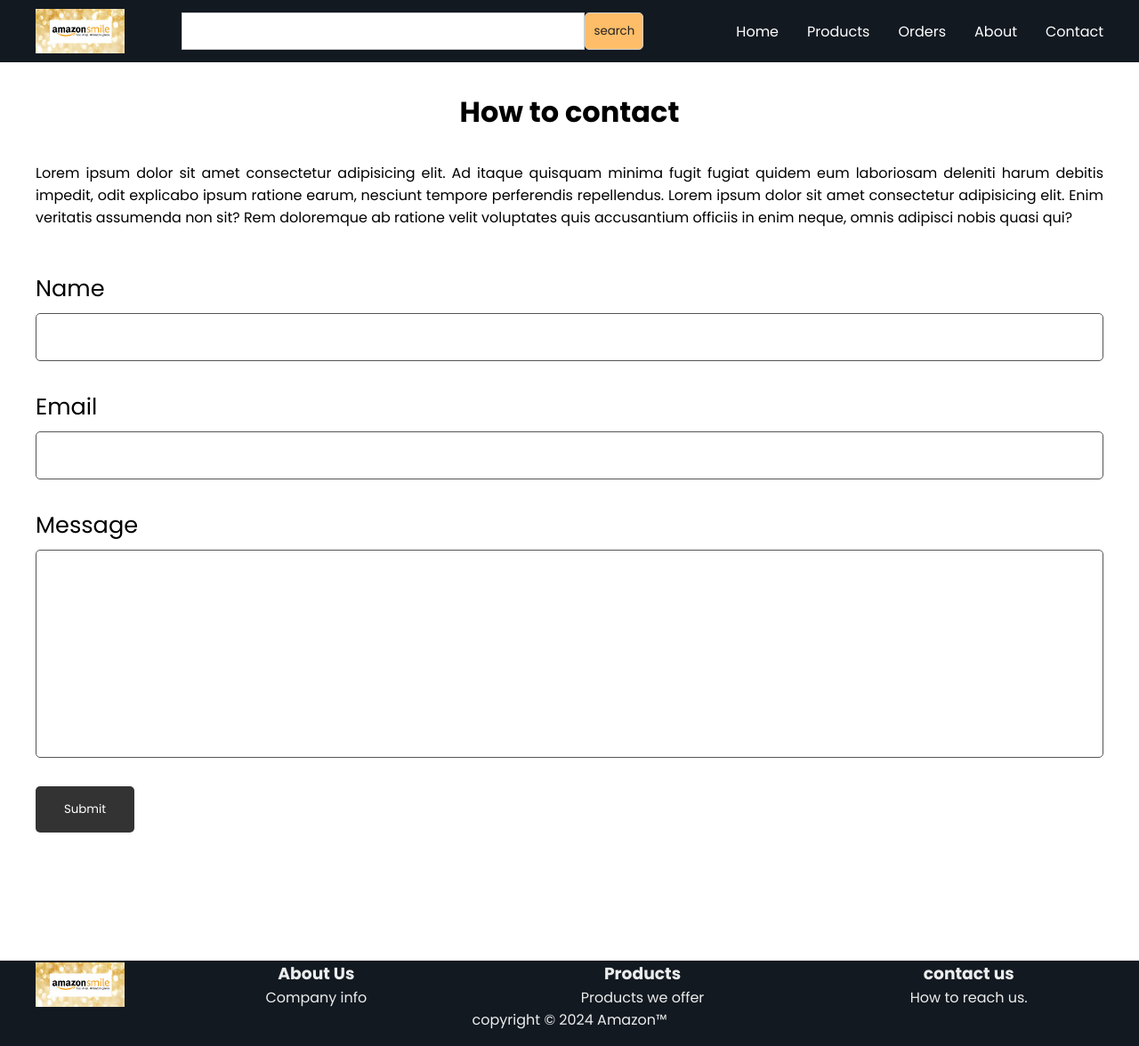
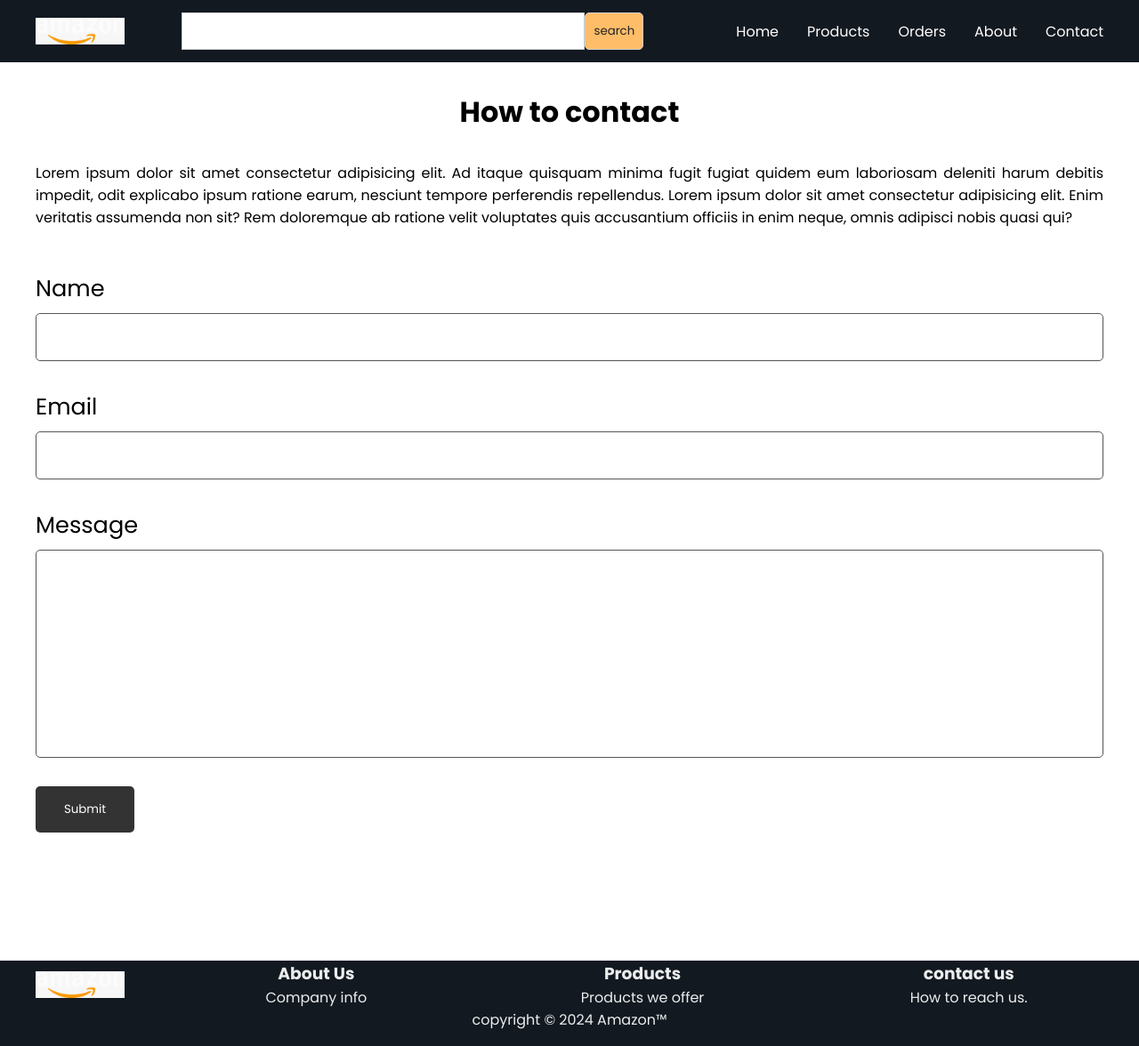
Before and after one commit to learning-with-nate-group-D/Amazon-centralized, a plain HTML site: page Contact.html in a window 1280 px wide. Shown: the whole page at 89% size. Drawn offline with Linux system fonts and the light colour scheme.

Commit message:
fixd image

```diff
--- a/Contact.html
+++ b/Contact.html
@@ -9,7 +9,7 @@
 <body>
     <header>
         <div class="header-wrapper">
-            <img class="logo" src="images/IMG-20240222-WA0004.jpg" alt="Amazon logo">
+            <img class="logo" src="./images/IMG-20240222-WA0002.jpg" alt="Amazon logo">
             <div class="search">
                 <input class="search-input" type="text">
                 <button class="search-button">search</button>
@@ -51,7 +51,7 @@
     </div>
     <footer>
         <div class="footer-wrapper">
-            <img class="logo" src="images/IMG-20240222-WA0004.jpg" alt="Amazon logo">
+            <img class="logo" src="./images/IMG-20240222-WA0002.jpg" alt="Amazon logo">
             <div class="footer-section">
                 <h3>About Us</h3>
                 <p>Company info</p>
```
